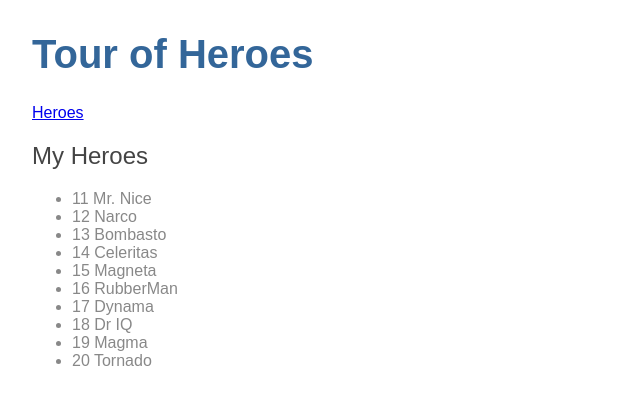
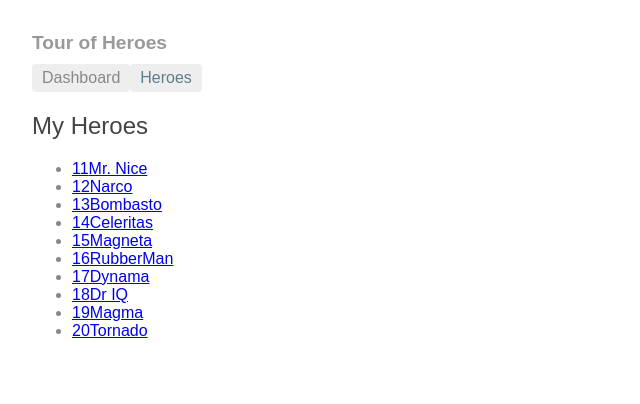
Before and after one commit to Novak12/angular-learning, an Angular app in the folder src/ng-app/: page /heroes in a window 1280 px wide. Shown: the top 404 px of the page, without its empty margins (0-640 px from the left). Built offline with nearby package versions, Linux system fonts and the light colour scheme.

Commit message:
add router for tour of heroes

```diff
--- a/src/ng-app/src/app/app.component.css
+++ b/src/ng-app/src/app/app.component.css
@@ -0,0 +1,28 @@
+h1 {
+  font-size: 1.2em;
+  color: #999;
+  margin-bottom: 0;
+}
+h2 {
+  font-size: 2em;
+  margin-top: 0;
+  padding-top: 0;
+}
+nav a {
+  padding: 5px 10px;
+  text-decoration: none;
+  margin-top: 10px;
+  display: inline-block;
+  background-color: #eee;
+  border-radius: 4px;
+}
+nav a:visited, a:link {
+  color: #607d8b;
+}
+nav a:hover {
+  color: #039be5;
+  background-color: #cfd8dc;
+}
+nav a.active {
+  color: #039be5;
+}
--- a/src/ng-app/src/app/app.component.html
+++ b/src/ng-app/src/app/app.component.html
@@ -1,6 +1,7 @@
 <!--The content below is only a placeholder and can be replaced.-->
 <h1>{{title}}</h1>
 <nav>
+  <a riuterLink="./dashboard">Dashboard</a>
   <a routerLink="/heroes">Heroes</a>
 </nav>
 <router-outlet></router-outlet>
--- a/src/ng-app/src/app/dashboard/dashboard.component.html
+++ b/src/ng-app/src/app/dashboard/dashboard.component.html
@@ -1,6 +1,6 @@
 <h3>Top Heroes</h3>
 <div class="grid grid-pad">
-  <a *ngFor="let hero of heroes" class='col-1-4'>
+  <a *ngFor="let hero of heroes" class='col-1-4' routerLink="/detail/{{hero.id}}">
     <div class="module hero">
       <h4>{{hero.name}}</h4>
     </div>
--- a/src/ng-app/src/app/dashboard/dashboard.component.ts
+++ b/src/ng-app/src/app/dashboard/dashboard.component.ts
@@ -12,7 +12,7 @@ export class DashboardComponent implements OnInit {
   constructor(private heroesService: HeroService) { }
 
   ngOnInit() {
-
+    this.getHeroes();
   }
   getHeroes() {
     this.heroesService.getHeroes()
--- a/src/ng-app/src/app/hero-detail/hero-detail.component.css
+++ b/src/ng-app/src/app/hero-detail/hero-detail.component.css
@@ -0,0 +1,29 @@
+label {
+  display: inline-block;
+  width: 3em;
+  margin: .5em 0;
+  color: #607D8B;
+  font-weight: bold;
+}
+input {
+  height: 2em;
+  font-size: 1em;
+  padding-left: .4em;
+}
+button {
+  margin-top: 20px;
+  font-family: Arial;
+  background-color: #eee;
+  border: none;
+  padding: 5px 10px;
+  border-radius: 4px;
+  cursor: pointer; cursor: hand;
+}
+button:hover {
+  background-color: #cfd8dc;
+}
+button:disabled {
+  background-color: #eee;
+  color: #ccc;
+  cursor: auto;
+}
--- a/src/ng-app/src/app/hero-detail/hero-detail.component.html
+++ b/src/ng-app/src/app/hero-detail/hero-detail.component.html
@@ -5,5 +5,6 @@
   <label>name:
     <input [(ngModel)]="hero.name" placeholder="name"/>
   </label>
+  <button (click)="goBack()">go back</button>
 </div>
 </div>
--- a/src/ng-app/src/app/hero-detail/hero-detail.component.ts
+++ b/src/ng-app/src/app/hero-detail/hero-detail.component.ts
@@ -1,4 +1,8 @@
 import { Component, OnInit, Input } from '@angular/core';
+import { ActivatedRoute } from '@angular/router';
+import { Location } from '@angular/common';
+
+import { HeroService } from "../../app/hero.service";
 import { Hero } from "../../model/hero";
 
 @Component({
@@ -7,10 +11,22 @@ import { Hero } from "../../model/hero";
   styleUrls: ['./hero-detail.component.css']
 })
 export class HeroDetailComponent implements OnInit {
-  @Input() hero:Hero;
-  constructor() { }
+  @Input() hero: Hero;
+  constructor(
+    private route: ActivatedRoute,
+    private heroService: HeroService,
+    private location: Location) { }
 
   ngOnInit() {
+    this.getHero();
   }
 
+  getHero(): void {
+    const id = +this.route.snapshot.paramMap.get('id');
+    this.heroService.getHero(id)
+      .subscribe(hero => this.hero = hero);
+  }
+  goBack(): void {
+    this.location.back();
+  }
 }
--- a/src/ng-app/src/app/hero.service.ts
+++ b/src/ng-app/src/app/hero.service.ts
@@ -1,4 +1,5 @@
 import { Injectable } from '@angular/core';
+import { Observable, of } from 'rxjs';
 import { Hero } from "../model/hero";
 import { HEROES } from "../mock/mock-heroes";
 
@@ -9,7 +10,11 @@ export class HeroService {
 
   constructor() { }
 
-  getHeroes(): Hero[] {
-    return HEROES;
+  getHeroes(): Observable<Hero[]> {
+    return of(HEROES);
+  }
+
+  getHero(id: number): Observable<Hero> {
+    return of(HEROES.find(hero => hero.id == id));
   }
 }
--- a/src/ng-app/src/app/heroes/heroes.component.html
+++ b/src/ng-app/src/app/heroes/heroes.component.html
@@ -1,8 +1,10 @@
 
 <h2>My Heroes</h2>
 <ul class="=heroes">
-  <li *ngFor="let hero of heroes" [class.selected]="hero === selectedHero" (click)="onSelectHero(hero)">
-    <span class="badge">{{hero.id}}</span> {{hero.name}}
+  <li *ngFor="let hero of heroes">
+    <a routerLink="./detail/{{hero.id}}">
+      <span class="badge">{{hero.id}}</span>{{hero.name}}
+    </a>
   </li>
 </ul>
 
--- a/src/ng-app/src/app/heroes/heroes.component.ts
+++ b/src/ng-app/src/app/heroes/heroes.component.ts
@@ -19,6 +19,7 @@ export class HeroesComponent implements OnInit {
     this.selectedHero = hero;
   }
   getHeroes() {
-    this.heroes = this.heroService.getHeroes();
+    this.heroService.getHeroes()
+      .subscribe(heroes => this.heroes = heroes);
   }
 }
```
Also changed, not shown: src/ng-app/src/app/app-routing.module.ts (+6 -1 lines).
